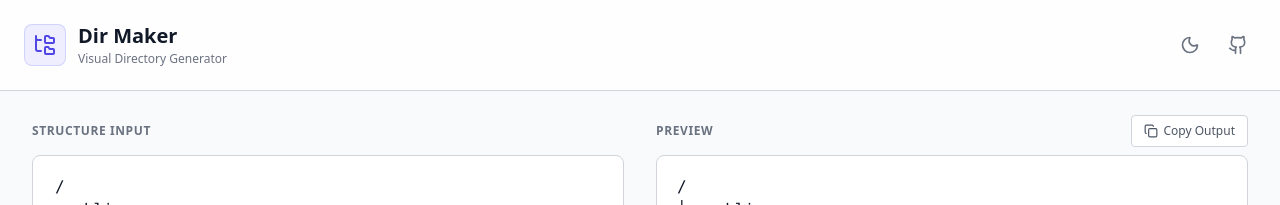
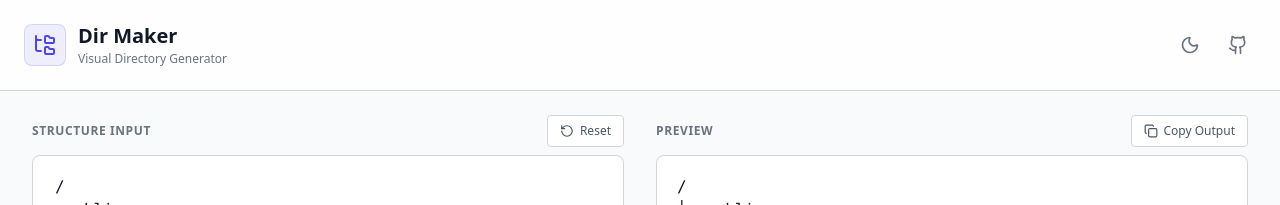
Before and after one commit to kondo0602/dir-maker, a React (Vite) app: page / in a window 1280 px wide. Shown: the top 205 px of the page. Built offline with nearby package versions, Linux system fonts and the light colour scheme.

Commit message:
feature: リセットボタンを実装

```diff
--- a/src/components/formatted-text-display-area/formatted-text-display-area.tsx
+++ b/src/components/formatted-text-display-area/formatted-text-display-area.tsx
@@ -1,16 +1,18 @@
 import { useFormat } from "./hooks/use-format";
 import { CodeMirrorEditor } from "../code-mirror-editor/code-mirror-editor";
 import { CopyButton } from "../copy-button/copy-button";
+import { ResetButton } from "../reset-button/reset-button";
 import styles from "./formatted-text-display-area.module.css";
 
 export const FormattedTextDisplayArea = () => {
-	const { text, setText, formattedText } = useFormat();
+	const { text, setText, formattedText, resetText } = useFormat();
 
 	return (
 		<div className={styles.wrapper}>
 			<div className={styles.inputSection}>
 				<div className={styles.sectionHeader}>
 					<span className={styles.sectionLabel}>STRUCTURE INPUT</span>
+					<ResetButton onReset={resetText} />
 				</div>
 				<CodeMirrorEditor value={text} onChangeValue={setText} />
 			</div>
--- a/src/components/formatted-text-display-area/hooks/use-format.ts
+++ b/src/components/formatted-text-display-area/hooks/use-format.ts
@@ -28,7 +28,13 @@ export const useFormat = () => {
 		defaultValue: DEFAULT_VALUE,
 	});
 	const debouncedValue = useDebounce(text, { wait: 300 });
-	const formattedText = formatTextAsDirectoryTree(debouncedValue ?? "").join("\n",);
+	const formattedText = formatTextAsDirectoryTree(debouncedValue ?? "").join("\n");
+	const resetText = () => setText(DEFAULT_VALUE);
 
-	return { text: text ?? "", setText, formattedText };
+	return {
+    text: text ?? "",
+    formattedText,
+    setText,
+    resetText,
+  };
 };
--- /dev/null
+++ b/src/components/reset-button/reset-button.module.css
@@ -0,0 +1,28 @@
+.button {
+  display: flex;
+  align-items: center;
+  gap: 6px;
+  padding-inline: 12px;
+  padding-block: 6px;
+  font-size: 12px;
+  color: var(--text-color-secondary);
+  background-color: var(--background-surface);
+  border: 1px solid var(--border-color-gray);
+  border-radius: var(--border-radius-sm);
+  transition:
+    color var(--transition-duration-short),
+    background-color var(--transition-duration-short);
+}
+
+.button:focus-visible {
+  color: var(--text-color-primary);
+  background-color: var(--background-hover);
+  outline: none;
+}
+
+@media (any-hover: hover) {
+  .button:hover {
+    color: var(--text-color-primary);
+    background-color: var(--background-hover);
+  }
+}
--- /dev/null
+++ b/src/components/reset-button/reset-button.tsx
@@ -0,0 +1,16 @@
+import { RotateCcw } from "lucide-react";
+import type { FC } from "react";
+import styles from "./reset-button.module.css";
+
+type ResetButtonProps = {
+	onReset: () => void;
+};
+
+export const ResetButton: FC<ResetButtonProps> = ({ onReset }) => {
+	return (
+		<button type="button" className={styles.button} onClick={onReset}>
+			<RotateCcw size={14} />
+			<span>Reset</span>
+		</button>
+	);
+};
```
